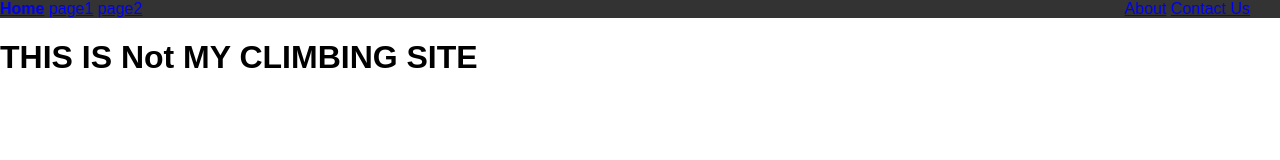
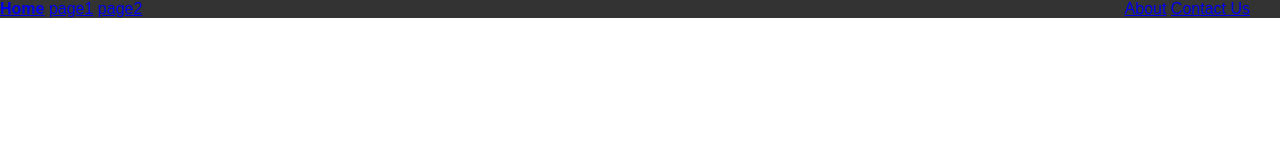
Before and after one commit to AlexSzcz/ClimbingSite, a plain HTML site: page page2.html in a window 1280 px wide. Drawn offline with Linux system fonts and the light colour scheme.

Commit message:
Removed header on page2

```diff
--- a/page2.html
+++ b/page2.html
@@ -14,6 +14,5 @@
                 <a href="./Contact.html">Contact Us</a>
             </div>
         </ul>
-        <h1>THIS IS Not MY CLIMBING SITE</h1>
     </body>
 </html>
```
